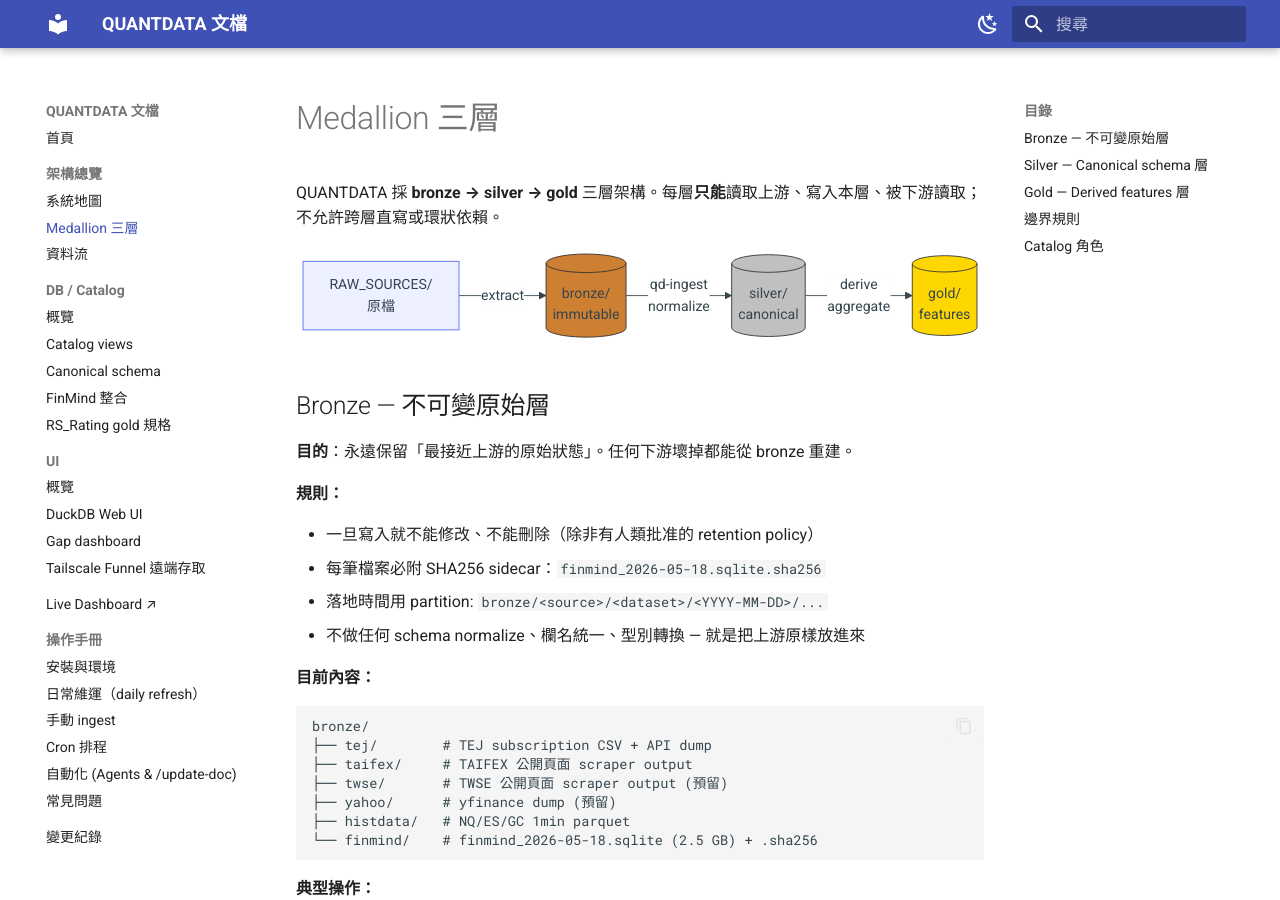
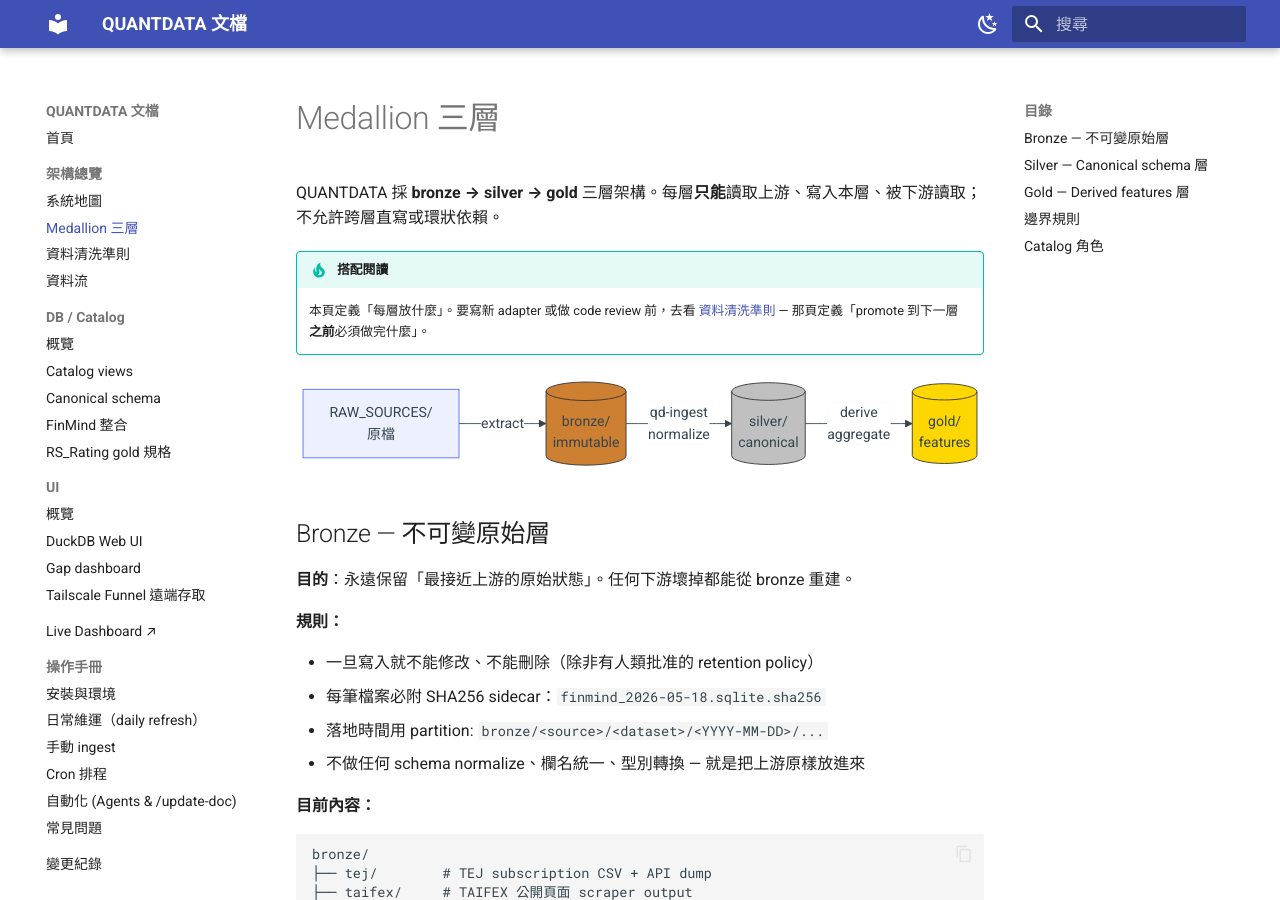
Before and after one commit to gsinvest017-ai/gs-scraper, an MkDocs documentation site: the page built from docs-site/architecture/medallion.md, in a window 1280 px wide and 900 px high. Built offline with MkDocs 1.6.1 and Material for MkDocs 9.7.7, drawn with Linux system fonts in a browser that asks for light colours.

Commit message:
M3: nav + medallion.md cross-link to cleaning-criteria; strict build PASS

````diff
--- a/docs-site/architecture/medallion.md
+++ b/docs-site/architecture/medallion.md
@@ -1,6 +1,10 @@
 # Medallion 三層
 
 QUANTDATA 採 **bronze → silver → gold** 三層架構。每層**只能**讀取上游、寫入本層、被下游讀取；不允許跨層直寫或環狀依賴。
+
+!!! tip "搭配閱讀"
+
+    本頁定義「每層放什麼」。要寫新 adapter 或做 code review 前，去看 [資料清洗準則](cleaning-criteria.md) — 那頁定義「promote 到下一層**之前**必須做完什麼」。
 
 ```mermaid
 flowchart LR
--- a/mkdocs.yml
+++ b/mkdocs.yml
@@ -73,6 +73,7 @@
   - 架構總覽:
       - 系統地圖: architecture/overview.md
       - Medallion 三層: architecture/medallion.md
+      - 資料清洗準則: architecture/cleaning-criteria.md
       - 資料流: architecture/dataflow.md
   - DB / Catalog:
       - 概覽: db/overview.md
````
